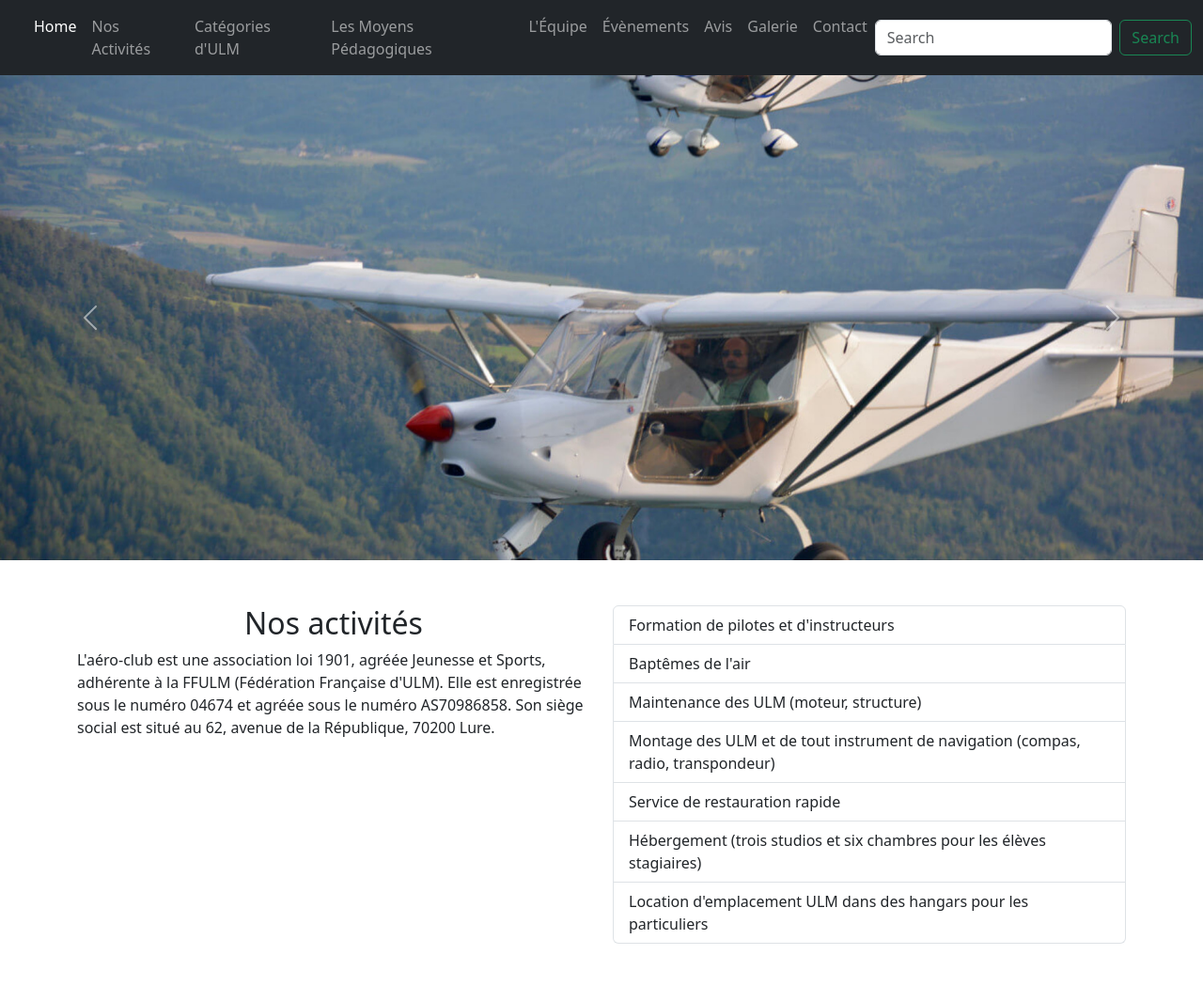
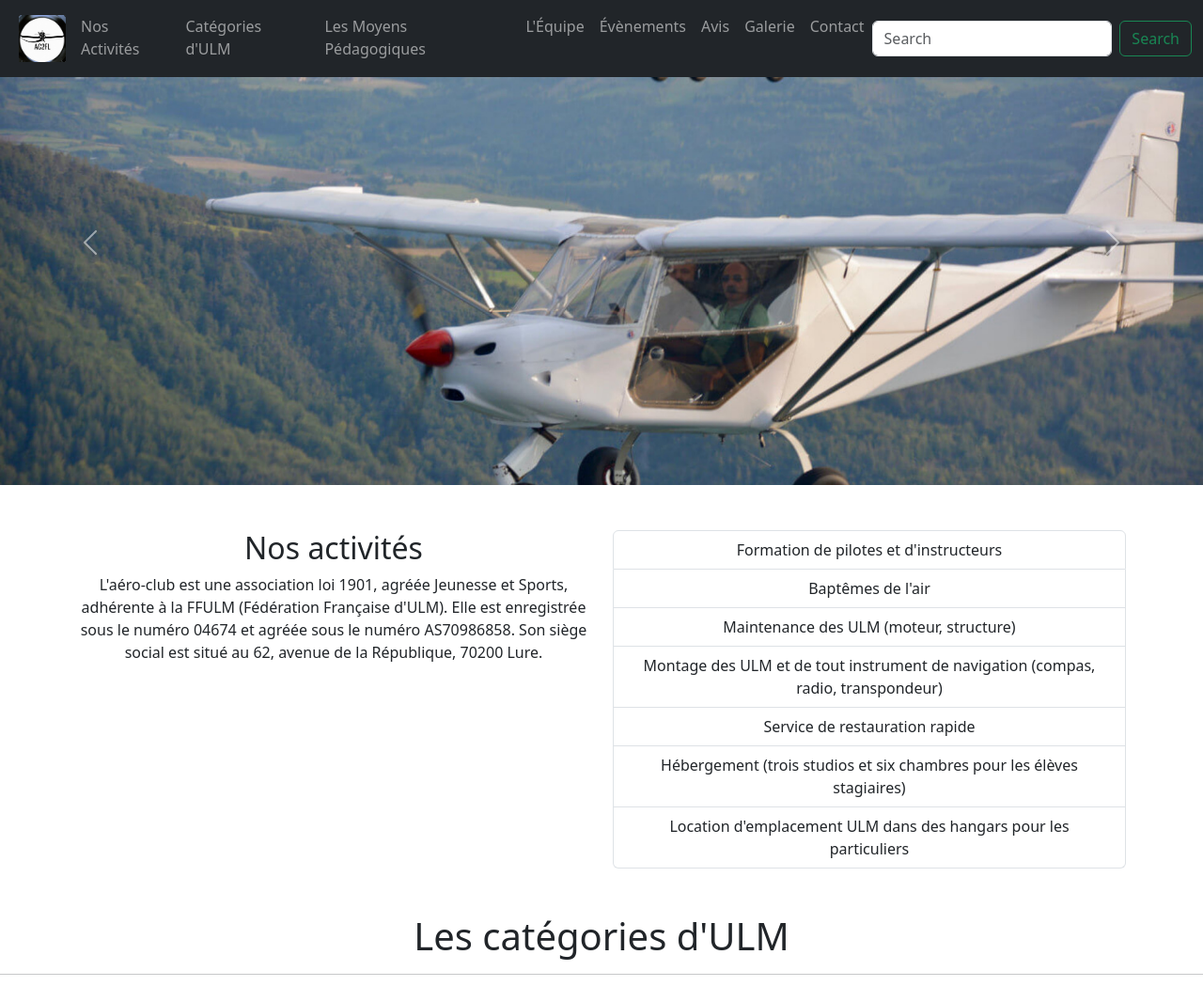
Before and after one commit to Ales230/SAE303, a PHP site: page / in a window 1280 px wide. Shown: the top 1049 px of the page at 94% size. Run offline with PHP 8.4, Linux system fonts and the light colour scheme; some libraries are stand-ins or nearby versions.

Commit message:
petites corrections plus logo dans navbar et position fixe

```diff
--- a/Styles/style.css
+++ b/Styles/style.css
@@ -37,6 +37,10 @@ hr {
 }
 #logofooter {
     width: 40%;
+}
+
+#center {
+	text-align: center;
 }
 
 .footer-bs {
--- a/index.php
+++ b/index.php
@@ -10,17 +10,19 @@
     <title>Formulaire d'adhésion</title>
 </head>
 <body>
-    <nav class="navbar navbar-expand-lg navbar-dark bg-dark">
+<nav class="navbar navbar-expand-lg navbar-dark bg-dark fixed-top">
     <div class="container-fluid">
-          <a class="navbar-brand"   img src="Ressources/A2CFL.png" alt="logo" ></a>
         <button class="navbar-toggler" type="button" data-bs-toggle="collapse" data-bs-target="#navbarSupportedContent" aria-controls="navbarSupportedContent" aria-expanded="false" aria-label="Toggle navigation">
             <span class="navbar-toggler-icon"></span>
         </button>
         <div class="collapse navbar-collapse" id="navbarSupportedContent">
             <ul class="navbar-nav me-auto mb-2 mb-lg-0">
             <li class="nav-item">
-                <a class="nav-link active" aria-current="page" href="#">Home</a>
+    <a class="nav-link active" aria-current="page" href="index.php">
+        <img src="Ressources/AC2FL.png" alt="Logo" width="50" height="50">
+    </a>
 </li>
+
                 <li class="nav-item">
                     <a class="nav-link" href="#acti">Nos Activités</a>
                 </li>
@@ -97,15 +99,14 @@
 
 
 
-      <div class="container my-5">
-        <div class="row">
+      <div class="container my-5 mx-auto">
+    <div class="row text-center">
         <div class="col-md-6">
-            <h2 id="acti" class="text-center">Nos activités</h2>
+            <h2 id="acti">Nos activités</h2>
             <p>
                 L'aéro-club est une association loi 1901, agréée Jeunesse et Sports, adhérente à la FFULM (Fédération Française d'ULM). Elle est enregistrée sous le numéro 04674 et agréée sous le numéro AS70986858. Son siège social est situé au 62, avenue de la République, 70200 Lure.
             </p><br>
         </div>
-
         <div class="col-md-6">
             <ul class="list-group">
                 <li class="list-group-item">Formation de pilotes et d'instructeurs</li>
@@ -119,6 +120,7 @@
         </div>
     </div>
 </div>
+
 
       <h1 id="catégorie"> Les catégories d'ULM</h1>
       <hr>
@@ -338,7 +340,7 @@
         <h3>Un aérodrome privé avec la possibilité d'un hébergement dans un environnement exceptionnel</h3>
         <hr>
 
-        <img id="ac2fl" src="Ressources/AC2FL.png" alt="Aérodrome">
+
       </section>
 
       <div class="container text-center mt-5">
```
Lines whose indentation alone changed are shown as unchanged.
